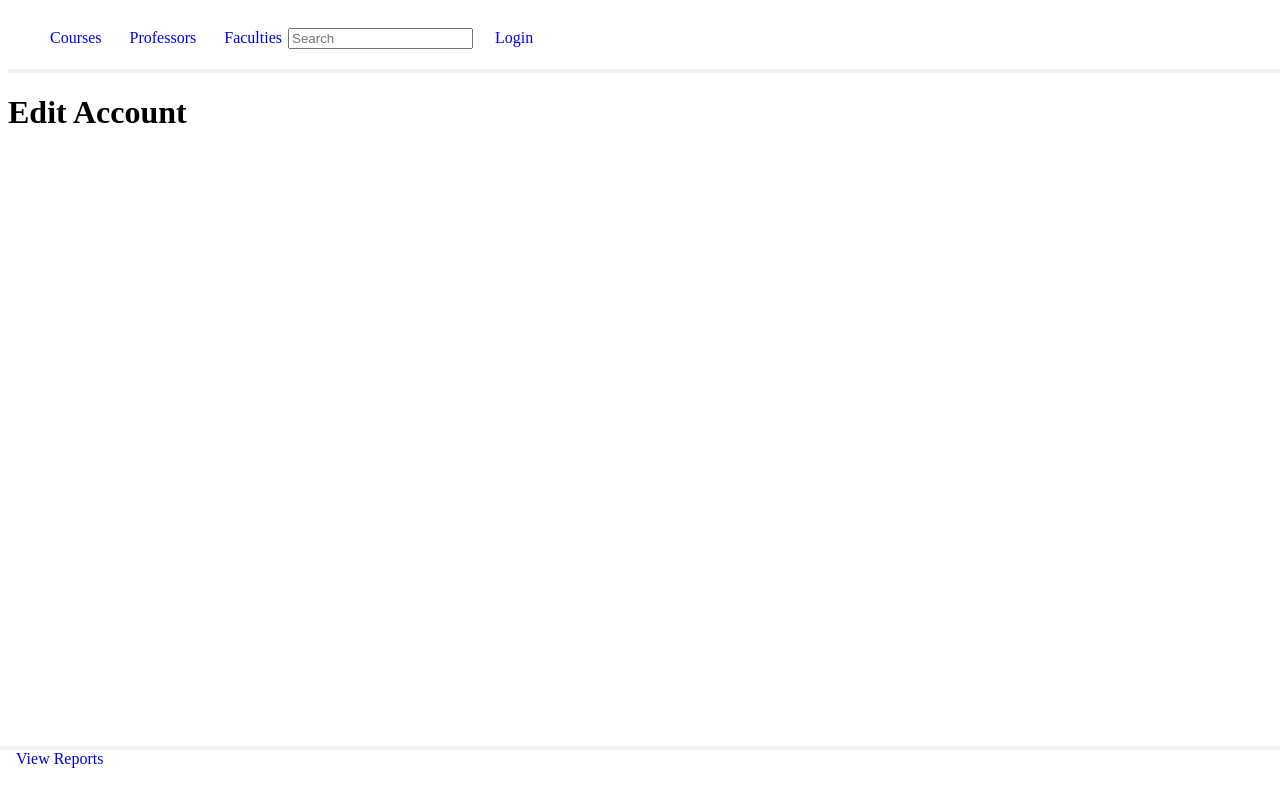
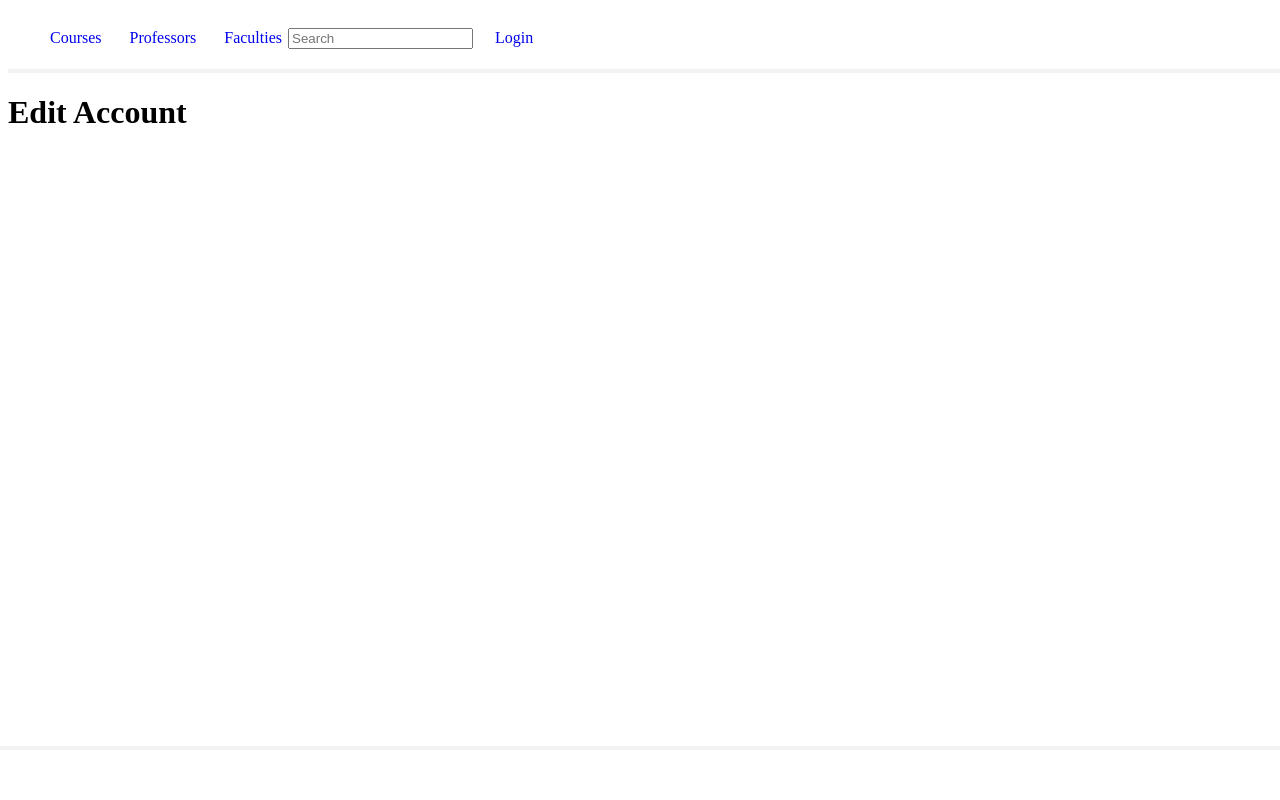
Before and after one commit to kayrux/University-Course-Helper, a React (Create React App) app in the folder client/: page /edit-account in a window 1280 px wide. Shown: the top 800 px of the page. Built offline with nearby package versions, Linux system fonts and the light colour scheme.

Commit message:
Updated the Footer.js so that the view reports link is only visble when logged in

```diff
--- a/client/src/App.js
+++ b/client/src/App.js
@@ -5,7 +5,7 @@ import Footer from "./components/Footer";
 import LoginContainer from "./pages/login/LoginContainer";
 
 const App = () => {
-    const [showLoggedAsAdmin, setLoggedAsAdmin] = useState(false) // Keep track of whether the user is logged in as admin
+    const [showLoggedInAsAdmin, setLoggedAsAdmin] = useState(false) // Keep track of whether the user is logged in as admin
 
     // TO DO: interacts with database to verify before logging in
     const login = (loginInfo) => {
@@ -21,7 +21,7 @@ const App = () => {
     return (
         <Router>
             <div className="container">
-                <Navbar onLogout={logout} loggedIn={showLoggedAsAdmin}/>
+                <Navbar onLogout={logout} loggedIn={showLoggedInAsAdmin}/>
                 <Routes>
                     // Replace elements with corresponding components
                     <Route path="/" element={<h1>Courses</h1>}></Route>
@@ -31,7 +31,7 @@ const App = () => {
                     <Route path="/login" element={<LoginContainer onLogin={login}/>}></Route>
                     <Route path="/edit-account" element={<h1>Edit Account</h1>}></Route>
                 </Routes>
-                <Footer />
+                <Footer loggedIn={showLoggedInAsAdmin}/>
             </div>
         </Router>
     )
--- a/client/src/components/Footer.js
+++ b/client/src/components/Footer.js
@@ -1,10 +1,10 @@
 import { Link } from "react-router-dom";
 
-const Footer = () => {
+const Footer = ({loggedIn}) => {
   return (
     <div className="footer">
         <div className="links">
-            <Link to="/reports">View Reports</Link>
+            {loggedIn && <Link to="/reports">View Reports</Link>}
         </div>
     </div>
   )
```
